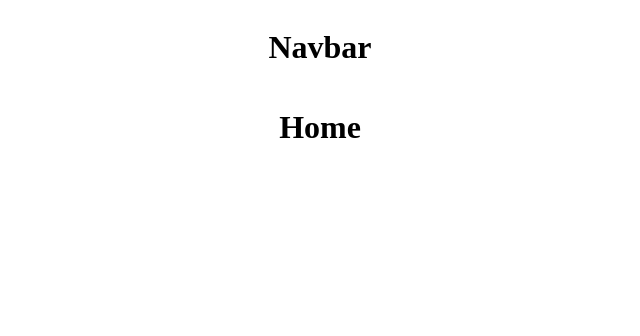
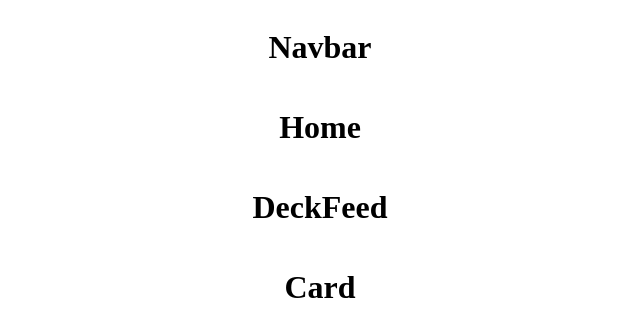
Before and after one commit to Cygnet717/UltimateTutor, a React (Create React App) app in the folder client/: page / in a window 1280 px wide. Shown: the top 336 px of the page, without its empty margins (320-960 px from the left). Built offline with nearby package versions, Linux system fonts and the light colour scheme.

Commit message:
Added Deckfeed, DeskFeed, and Card components to Home and Desk pages

```diff
--- a/client/src/components/deckfeed/DeckFeed.jsx
+++ b/client/src/components/deckfeed/DeckFeed.jsx
@@ -1,10 +1,12 @@
 import React from 'react';
 import './DeckFeed.css'
+import Card from '../card/Card'
 
 export default function DeckFeed() {
     return (
         <div className="container">
             <h1>DeckFeed</h1>
+            <Card />
         </div>
     )
 }
--- a/client/src/components/deskfeed/DeskFeed.jsx
+++ b/client/src/components/deskfeed/DeskFeed.jsx
@@ -1,5 +1,5 @@
 import React from 'react';
-import './DeskFeed.css'
+import './DeskFeed.css';
 
 export default function DeskFeed() {
     return (
--- a/client/src/pages/desk/Desk.css
+++ b/client/src/pages/desk/Desk.css
@@ -1,4 +1,5 @@
 .container {
     display: flex;
-    justify-content: center;
+    flex-direction: column;
+    align-items: center;
 }
--- a/client/src/pages/desk/Desk.jsx
+++ b/client/src/pages/desk/Desk.jsx
@@ -1,10 +1,12 @@
 import React from 'react';
 import './Desk.css'
+import DeskFeed from '../../components/deskfeed/DeskFeed';
 
 export default function Desk() {
     return (
         <div className="container">
             <h1>Desk</h1>
+            <DeskFeed />
         </div>
     )
 }
--- a/client/src/pages/home/Home.css
+++ b/client/src/pages/home/Home.css
@@ -1,4 +1,5 @@
 .container {
     display: flex;
-    justify-content: center;
+    flex-direction: column;
+    align-items: center;
 }
--- a/client/src/pages/home/Home.jsx
+++ b/client/src/pages/home/Home.jsx
@@ -1,10 +1,12 @@
 import React from 'react';
 import './Home.css';
+import DeckFeed from '../../components/deckfeed/DeckFeed';
 
 export default function Home() {
     return (
         <div className="container">
             <h1>Home</h1>
+            <DeckFeed />
         </div>
     )
 }
```
